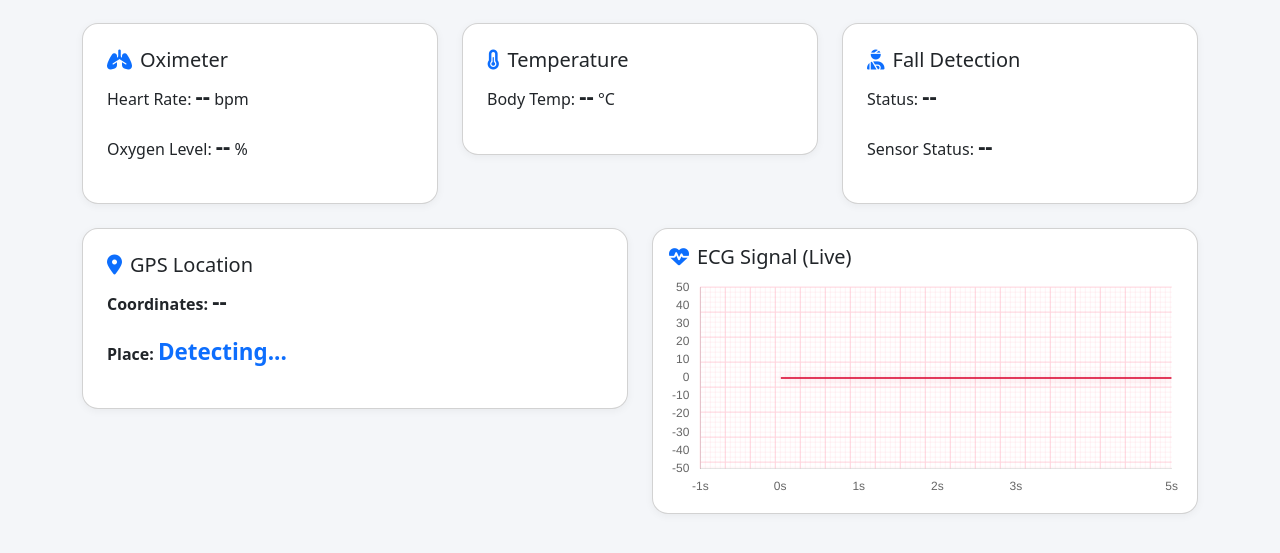
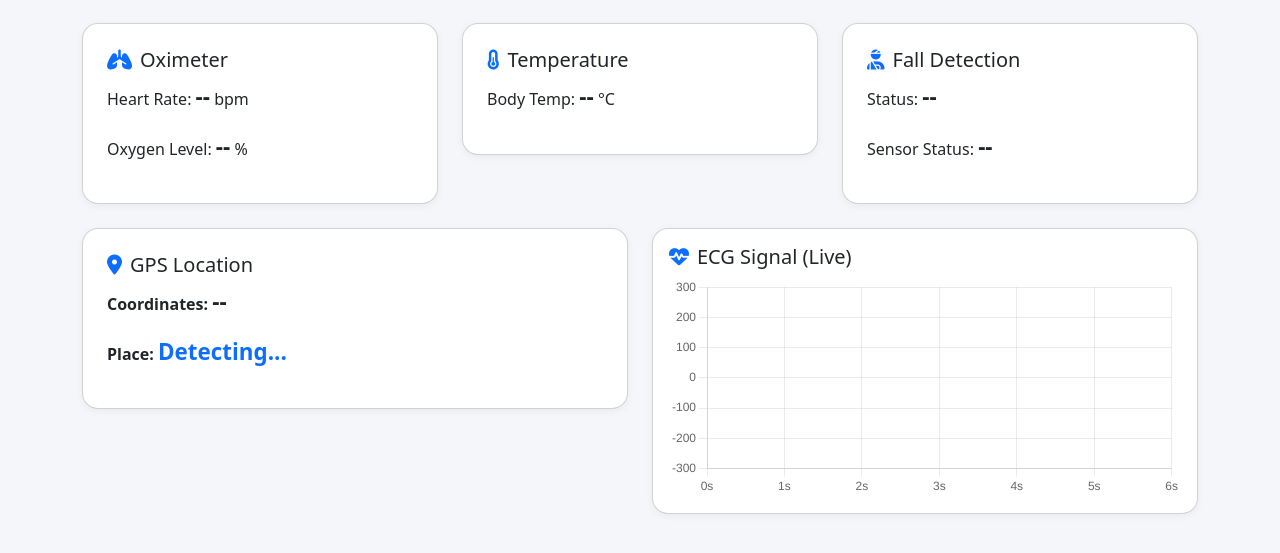
Before and after one commit to ihsanihsan200111-lab/health-monitor, a browser extension: page static/index.html in a window 1280 px wide. Shown: the part 121-674 px from the top of the page. Drawn offline with nearby package versions, Linux system fonts and the light colour scheme; no server answers.

Commit message:
Update index.html
last update

```diff
--- a/static/index.html
+++ b/static/index.html
@@ -81,185 +81,78 @@
   // --- helpers ---
   const setText = (id, v) => (document.getElementById(id).textContent = v);
 
-    // --- Chart.js setup ---
+  // --- Chart.js: draw raw samples, no interpolation ---
   const ecgCtx = document.getElementById("ecgChart").getContext("2d");
-
-    // Pretty gradient + subtle fill
-    const strokeGrad = ecgCtx.createLinearGradient(0, 0, 0, ecgCtx.canvas.height);
-    strokeGrad.addColorStop(0.00, "rgba(220,20,60,1)");
-    strokeGrad.addColorStop(1.00, "rgba(220,20,60,0.75)");
-    const fillGrad = ecgCtx.createLinearGradient(0, 0, 0, ecgCtx.canvas.height);
-    fillGrad.addColorStop(0.00, "rgba(220,20,60,0.12)");
-    fillGrad.addColorStop(1.00, "rgba(220,20,60,0)");
-
-    // ECG-paper style grid (minor 1mm, major 5mm)
-    const ecgGrid = {
-      id: "ecgGrid",
-      beforeDraw(chart) {
-        const { ctx, chartArea: a } = chart;
-        ctx.save();
-        ctx.clearRect(a.left, a.top, a.width, a.height);
-        // minor
-        ctx.beginPath(); ctx.strokeStyle = "rgba(255,99,132,0.08)"; ctx.lineWidth = 1;
-        for (let x = a.left; x <= a.right; x += 5) { ctx.moveTo(x, a.top); ctx.lineTo(x, a.bottom); }
-        for (let y = a.top; y <= a.bottom; y += 5) { ctx.moveTo(a.left, y); ctx.lineTo(a.right, y); }
-        ctx.stroke();
-        // major
-        ctx.beginPath(); ctx.strokeStyle = "rgba(255,99,132,0.18)"; ctx.lineWidth = 1.25;
-        for (let x = a.left; x <= a.right; x += 25) { ctx.moveTo(x, a.top); ctx.lineTo(x, a.bottom); }
-        for (let y = a.top; y <= a.bottom; y += 25) { ctx.moveTo(a.left, y); ctx.lineTo(a.right, y); }
-        ctx.stroke();
-        ctx.restore();
-      }
-    };
-
-    // Soft glow for the trace
-    const glow = {
-      id: "glow",
-      beforeDatasetsDraw(chart) {
-        const ctx = chart.ctx;
-        ctx.save();
-        ctx.shadowColor = "rgba(220,20,60,0.35)";
-        ctx.shadowBlur = 8;
-        ctx.shadowOffsetX = 0;
-        ctx.shadowOffsetY = 0;
-      },
-      afterDatasetsDraw(chart) { chart.ctx.restore(); }
-    };
-
-    // Rolling window with visual interpolation (ONLY ecg_value)
-    const WIN_SEC  = 6;      // visible window in seconds
-    const VIZ_FS   = 120;    // client-side visual sampling Hz
-    const DRAW_FPS = 30;     // chart refresh rate
-    const TAU_S    = 0.12;   // smoothing time-constant (smaller = spikier)
-
-    let t = 0;               // time in seconds
-    let target = 0;          // latest ecg_value from server
-    let current = 0;         // rendered value (eases toward target)
-    let lastSampleMs = performance.now();
-    let lastDrawMs   = 0;
-
-    // Gentle auto-scale
-    let yMin = -600, yMax = 600;
-
-    const points = []; // {x, y}
-
-    function updateYScale() {
-      if (!points.length) return;
-      let lo = Infinity, hi = -Infinity;
-      for (const p of points) { if (p.y < lo) lo = p.y; if (p.y > hi) hi = p.y; }
-      const span = Math.max(60, hi - lo);
-      const pad  = Math.max(30, span * 0.25);
-      let tgtMin = Math.max(-1000, Math.floor((lo - pad) / 50) * 50);
-      let tgtMax = Math.min( 1000, Math.ceil ((hi + pad) / 50) * 50);
-      const alpha = 0.25;
-      yMin = yMin + alpha * (tgtMin - yMin);
-      yMax = yMax + alpha * (tgtMax - yMax);
-      ecgChart.options.scales.y.min = Math.round(yMin);
-      ecgChart.options.scales.y.max = Math.round(yMax);
-    }
 
   const ecgChart = new Chart(ecgCtx, {
     type: "line",
-      data: {
-        datasets: [{
-          data: points,
-          parsing: false,
-          borderColor: strokeGrad,
-          backgroundColor: fillGrad,
-          borderWidth: 2,
-          pointRadius: 0,            // no dots
-          fill: true,
-          spanGaps: true,
-          cubicInterpolationMode: "monotone",
-          tension: 0.25
-        }]
-      },
+    data: { datasets: [{ data: [], parsing: false, borderColor: "crimson",
+                         borderWidth: 2, pointRadius: 0, fill: false, tension: 0 }] },
     options: {
       animation: false,
       responsive: true,
-        maintainAspectRatio: false,   // respect .ecg-wrap height
-        plugins: { legend: { display: false } },
+      maintainAspectRatio: false,
+      plugins: { legend: { display: false }, decimation: { enabled: false } },
       scales: {
-          x: {
-            type: "linear", min: 0, max: WIN_SEC,
-            grid: { display: false },
-            ticks: { callback: v => v.toFixed(0) + "s" }
-          },
-          y: {
-            min: yMin, max: yMax,
-            grid: { display: false }
+        x: { type: "linear", min: 0, max: 6, grid: { color: "rgba(0,0,0,0.08)" },
+             ticks: { callback: v => v.toFixed(0) + "s" } },
+        // Set the same amplitude window you see on Arduino (adjust if needed)
+        y: { min: -300, max: 300, grid: { color: "rgba(0,0,0,0.08)" } }
       }
     }
-      },
-      plugins: [ecgGrid, glow]
   });
 
-    function addVizSamples() {
-      const now = performance.now();
-      const need = Math.floor(((now - lastSampleMs) / 1000) * VIZ_FS);
-      if (need <= 0) return;
+  // rolling window state
+  let FS = 400;         // will read from data.ecg.fs
+  let t  = 0;           // seconds
+  const WIN_SEC = 6;    // visible window
+  const points = ecgChart.data.datasets[0].data; // array of {x,y}
 
-      // exponential easing toward target
-      const alpha = 1 - Math.exp(-(need / VIZ_FS) / TAU_S);
-      for (let i = 0; i < need; i++) {
-        current += alpha * (target - current);
-        t += 1 / VIZ_FS;
-        points.push({ x: t, y: current });
+  function pushSamples(samples) {
+    const n = samples.length >>> 0;
+    if (!n) return;
+    for (let i = 0; i < n; i++) {
+      t += 1 / FS;
+      points.push({ x: t, y: Number(samples[i]) });
     }
-      lastSampleMs += (need / VIZ_FS) * 1000;
-
-      // trim to window
+    // trim to rolling window
     const oldest = t - WIN_SEC;
     while (points.length && points[0].x < oldest) points.shift();
-
-      // slide x-range
     ecgChart.options.scales.x.min = oldest;
     ecgChart.options.scales.x.max = t;
+    ecgChart.update("none");
   }
 
-    function loop() {
-      addVizSamples();
-      const now = performance.now();
-      if (now - lastDrawMs >= (1000 / DRAW_FPS)) {
-        updateYScale();
-        ecgChart.update("none");
-        lastDrawMs = now;
-      }
-      requestAnimationFrame(loop);
-    }
-    requestAnimationFrame(loop);
-
-    // Poll ONLY ecg_value + vitals
   async function fetchData() {
     try {
       const res = await fetch("/data");
       const data = await res.json();
 
+      // text widgets (unchanged)
       setText("heart", data.heart_rate ?? "--");
       setText("oxygen", data.oxygen_level ?? "--");
       setText("temp", data.temperature ?? "--");
       setText("fall", data.fall_detected ? "Detected" : "None");
-        const origin = data?.meta?.source ?? "--";
-        setText("fallOrigin", origin);
-
+      setText("fallOrigin", data?.meta?.source ?? "--");
       if (data.gps) {
-          const lat = Number(data.gps.lat ?? 0).toFixed(5);
-          const lon = Number(data.gps.lon ?? 0).toFixed(5);
-          setText("gps", `${lat}, ${lon}`);
+        setText("gps", `${Number(data.gps.lat ?? 0).toFixed(5)}, ${Number(data.gps.lon ?? 0).toFixed(5)}`);
         setText("place", data.gps.place || "Unknown");
       }
 
-        // ONLY ecg_value used
-        if (typeof data.ecg_value !== "undefined") {
-          target = Number(data.ecg_value) || 0;
+      // ---- the important part ----
+      if (data?.ecg?.fs) FS = Number(data.ecg.fs) || FS;
+      if (Array.isArray(data?.ecg?.samples) && data.ecg.samples.length) {
+        pushSamples(data.ecg.samples);        // draw raw 400 Hz samples
+      } else if (typeof data.ecg_value !== "undefined") {
+        // fallback: single sample (won't be identical to Arduino)
+        pushSamples([Number(data.ecg_value)]);
       }
     } catch (e) {
       console.error("fetch /data failed:", e);
     }
   }
 
-    // Match your server cadence (~300 ms)
+  // poll every ~300 ms to match your POST cadence
   setInterval(fetchData, 300);
   fetchData();
 </script>
```
Lines whose indentation alone changed are shown as unchanged.
